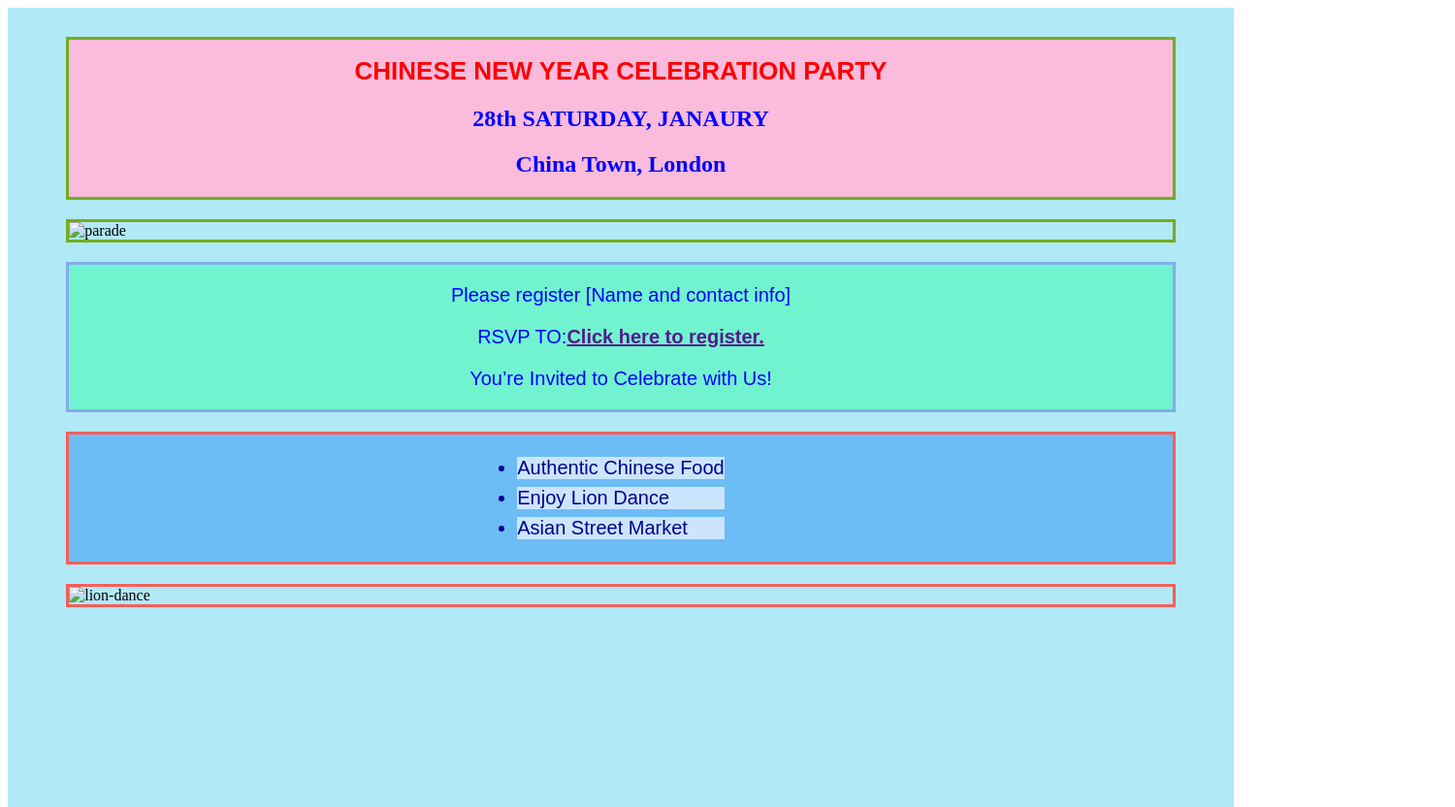
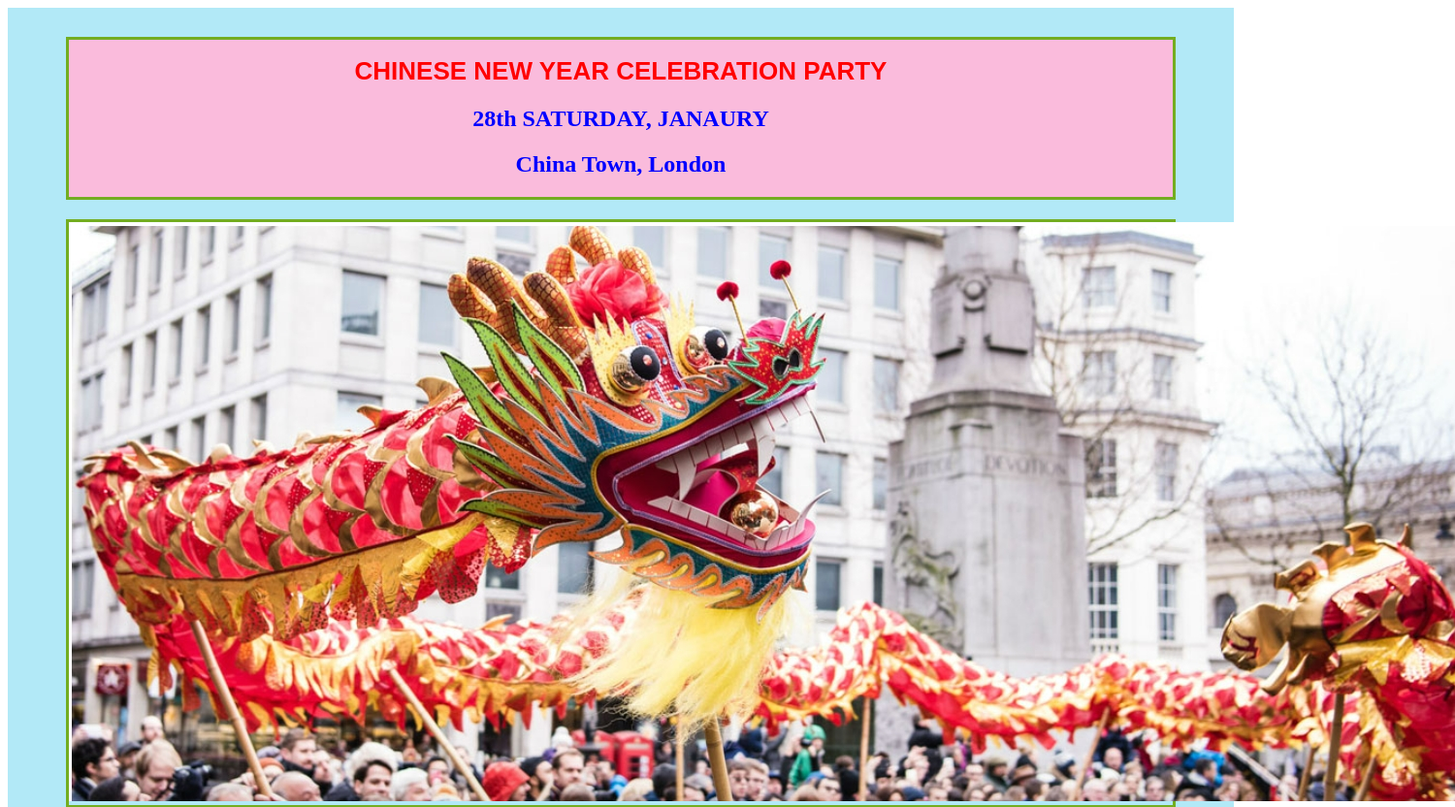
Before and after one commit to weiliangit/weiliang, a plain HTML site: page index.html in a window 1280 px wide. Shown: the top 832 px of the page at 97% size, 1500 px wide, since content can reach past the window. Drawn offline with Linux system fonts and the light colour scheme.

Commit message:
Update index.html

```diff
--- a/index.html
+++ b/index.html
@@ -94,7 +94,7 @@
             <h2>China Town, London</h2>
         </div>
         <div id="parade">
-            <img src="img/parade.jpg" alt="parade">
+            <img src="parade.jpg" alt="parade">
         </div>
         <div id="activity">
             <p>Please register [Name and contact info]</p>
@@ -109,7 +109,7 @@
         	</ul>
         </div>
         <div id="lion-dance">
-            <img src="img/lion-dance.jpg" alt="lion-dance">
+            <img src="lion-dance.jpg" alt="lion-dance">
         </div>
     </div>
     </body>
```
